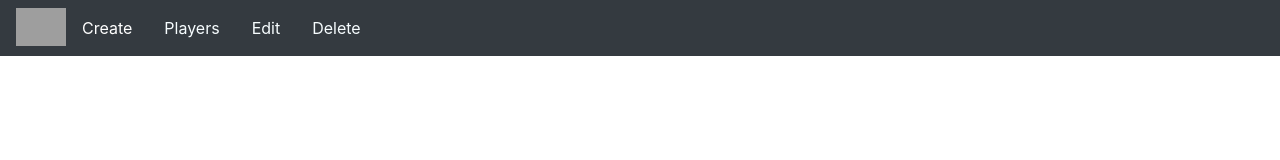
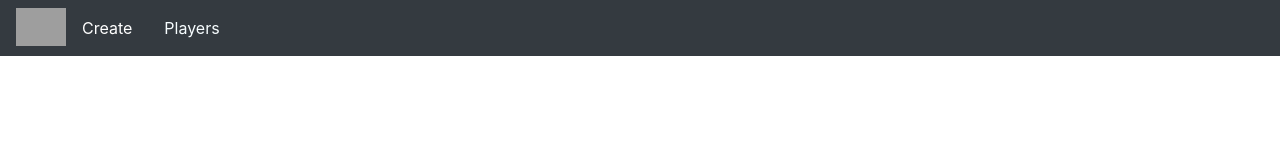
Before and after one commit to dmay3n/PrograWeb, an Angular app: page / in a window 1280 px wide. Shown: the top 160 px of the page. Built offline with nearby package versions, Linux system fonts and the light colour scheme; grey boxes are pictures that could not be loaded.

Commit message:
navbar updated

```diff
--- a/src/app/components/navigation/navigation.component.html
+++ b/src/app/components/navigation/navigation.component.html
@@ -9,11 +9,5 @@
   <li class="nav-item">
     <a routerLink="/showPlayers" routerLinkActive="active" class="nav-link" style="color: #f7fdff" href="#">Players</a>
   </li>
-  <li class="nav-item">
-    <a class="nav-link" style="color: #f7fdff" href="#">Edit</a>
-  </li>
-  <li class="nav-item">
-    <a class="nav-link" style="color: #f7fdff" href="#">Delete</a>
-  </li>
 </ul>
 </nav>
```
